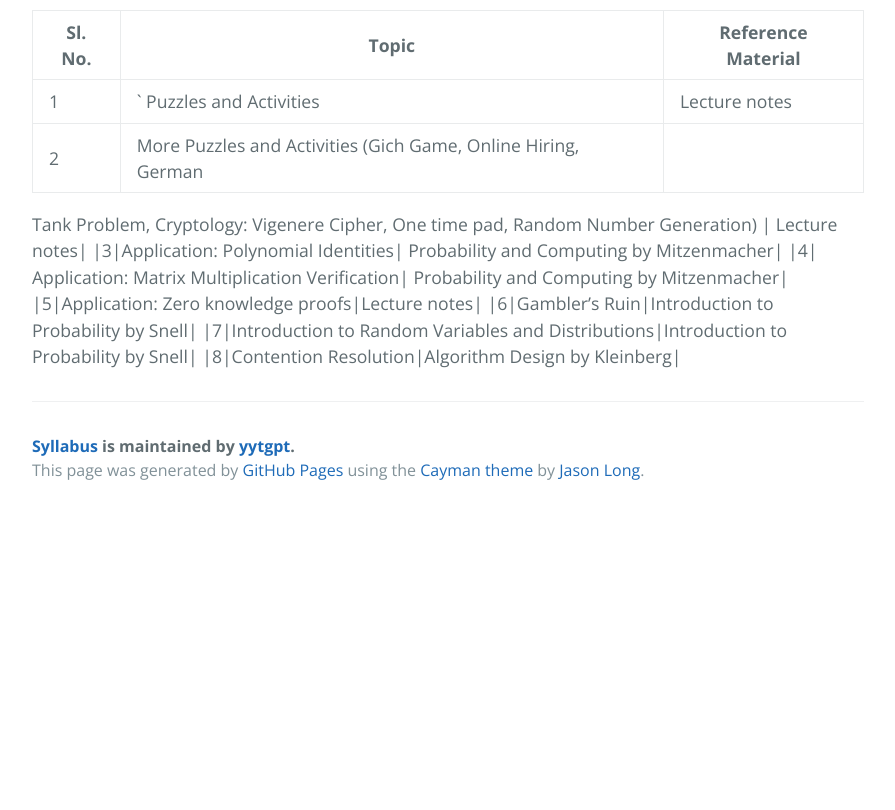
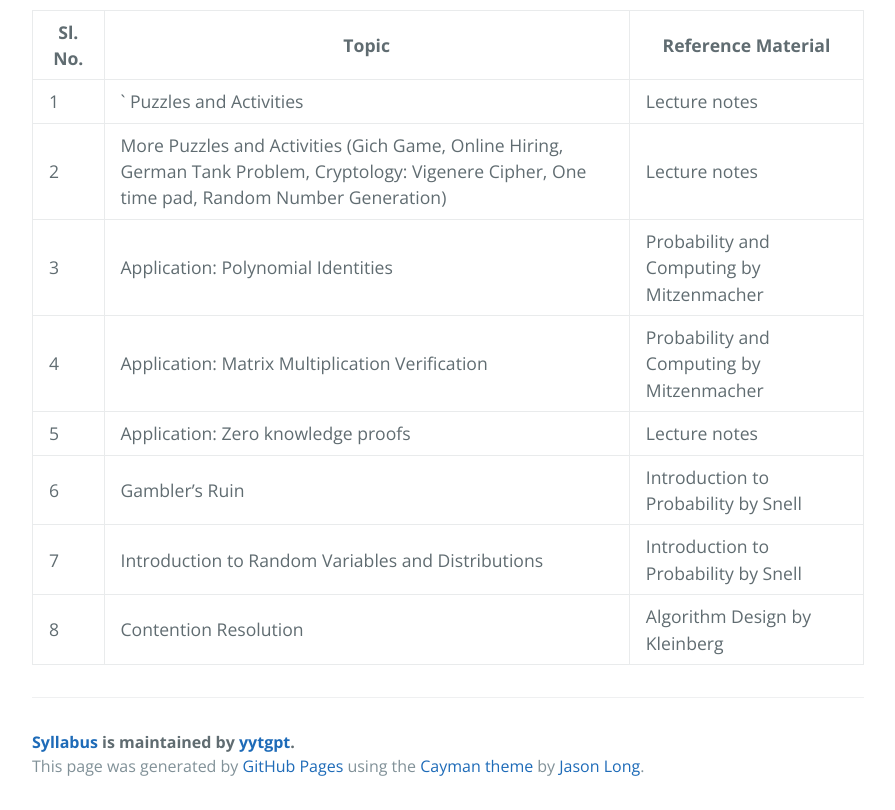
Before and after one commit to yytgpt/Syllabus, a plain HTML site: page index.html in a window 1280 px wide. Shown: the part 640-1450 px from the top of the page, without its empty margins (192-1087 px from the left). Before the commit the page ends 1154 px from the top, so only its background shows below. Drawn offline with nearby package versions, Linux system fonts and the light colour scheme.

```diff
--- a/index.html
+++ b/index.html
@@ -48,23 +48,41 @@
 </tr>
 <tr>
 <td>2</td>
-<td>More Puzzles and Activities (Gich Game, Online Hiring, German</td>
-<td></td>
+<td>More Puzzles and Activities (Gich Game, Online Hiring, German Tank Problem, Cryptology: Vigenere Cipher, One time pad, Random Number Generation)</td>
+<td>Lecture notes</td>
+</tr>
+<tr>
+<td>3</td>
+<td>Application: Polynomial Identities</td>
+<td>Probability and Computing by Mitzenmacher</td>
+</tr>
+<tr>
+<td>4</td>
+<td>Application: Matrix Multiplication Verification</td>
+<td>Probability and Computing by Mitzenmacher</td>
+</tr>
+<tr>
+<td>5</td>
+<td>Application: Zero knowledge proofs</td>
+<td>Lecture notes</td>
+</tr>
+<tr>
+<td>6</td>
+<td>Gambler’s Ruin</td>
+<td>Introduction to Probability by Snell</td>
+</tr>
+<tr>
+<td>7</td>
+<td>Introduction to Random Variables and Distributions</td>
+<td>Introduction to Probability by Snell</td>
+</tr>
+<tr>
+<td>8</td>
+<td>Contention Resolution</td>
+<td>Algorithm Design by Kleinberg</td>
 </tr>
 </tbody>
 </table>
-
-<p>Tank Problem, Cryptology: Vigenere Cipher, One time pad, Random Number
-Generation) | Lecture notes|
-|3|Application: Polynomial Identities| Probability and Computing by
-Mitzenmacher|
-|4| Application: Matrix Multiplication Verification| Probability and
-Computing by Mitzenmacher|
-|5|Application: Zero knowledge proofs|Lecture notes|
-|6|Gambler’s Ruin|Introduction to Probability by Snell|
-|7|Introduction to Random Variables and Distributions|Introduction to
-Probability by Snell|
-|8|Contention Resolution|Algorithm Design by Kleinberg|</p>
 
       <footer class="site-footer">
         <span class="site-footer-owner"><a href="https://github.com/yytgpt/Syllabus">Syllabus</a> is maintained by <a href="https://github.com/yytgpt">yytgpt</a>.</span>
--- a/params.json
+++ b/params.json
@@ -1,6 +1,6 @@
 {
   "name": "Syllabus",
   "tagline": "",
-  "body": "Items 1 to 16 will be covered before midterm exams.\r\n\r\nItems 17 to 31 will be covered after midterm exams. \r\n\r\nItems 32, 33 and invited lectures are all independent sessions that will be covered if time permits. The instructor may cover these items any time during the semester. \r\n\r\nPlease note: \r\nEach item presented below doesn’t denote a 50 min class session. They \r\nare just the list of topics that we will be covering. While some items \r\nmight take a meagre 20 mins (eg., item 3 takes less than 20 mins) some \r\nof them may take more than 2 to 3 classes (eg., item 31 takes 2 hours or\r\n more to cover).\r\n\r\n \r\n| Sl. No.  | Topic     | Reference Material |\r\n| ---      | ---       | ---                |\r\n| 1 | `     Puzzles and Activities    | Lecture notes|\r\n|2   | More Puzzles and Activities (Gich Game, Online Hiring, German \r\nTank Problem, Cryptology: Vigenere Cipher, One time pad, Random Number \r\nGeneration) | Lecture notes|\r\n|3|Application: Polynomial Identities| Probability and Computing by \r\nMitzenmacher|\r\n|4| Application: Matrix Multiplication Verification| Probability and \r\nComputing by Mitzenmacher|\r\n|5|Application: Zero knowledge proofs|Lecture notes|\r\n|6|Gambler’s Ruin|Introduction to Probability by Snell|\r\n|7|Introduction to Random Variables and Distributions|Introduction to \r\nProbability by Snell|\r\n|8|Contention Resolution|Algorithm Design by Kleinberg|",
+  "body": "Items 1 to 16 will be covered before midterm exams.\r\n\r\nItems 17 to 31 will be covered after midterm exams. \r\n\r\nItems 32, 33 and invited lectures are all independent sessions that will be covered if time permits. The instructor may cover these items any time during the semester. \r\n\r\nPlease note: \r\nEach item presented below doesn’t denote a 50 min class session. They \r\nare just the list of topics that we will be covering. While some items \r\nmight take a meagre 20 mins (eg., item 3 takes less than 20 mins) some \r\nof them may take more than 2 to 3 classes (eg., item 31 takes 2 hours or\r\n more to cover).\r\n\r\n \r\n| Sl. No.  | Topic     | Reference Material |\r\n| ---      | ---       | ---                |\r\n| 1 | `     Puzzles and Activities    | Lecture notes|\r\n|2   | More Puzzles and Activities (Gich Game, Online Hiring, German Tank Problem, Cryptology: Vigenere Cipher, One time pad, Random Number Generation) | Lecture notes|\r\n|3|Application: Polynomial Identities| Probability and Computing by Mitzenmacher|\r\n|4| Application: Matrix Multiplication Verification| Probability and Computing by Mitzenmacher|\r\n|5|Application: Zero knowledge proofs|Lecture notes| \r\n|6|Gambler’s Ruin|Introduction to Probability by Snell|\r\n|7|Introduction to Random Variables and Distributions|Introduction to Probability by Snell|\r\n|8|Contention Resolution|Algorithm Design by Kleinberg|",
   "note": "Don't delete this file! It's used internally to help with page regeneration."
 }
```
